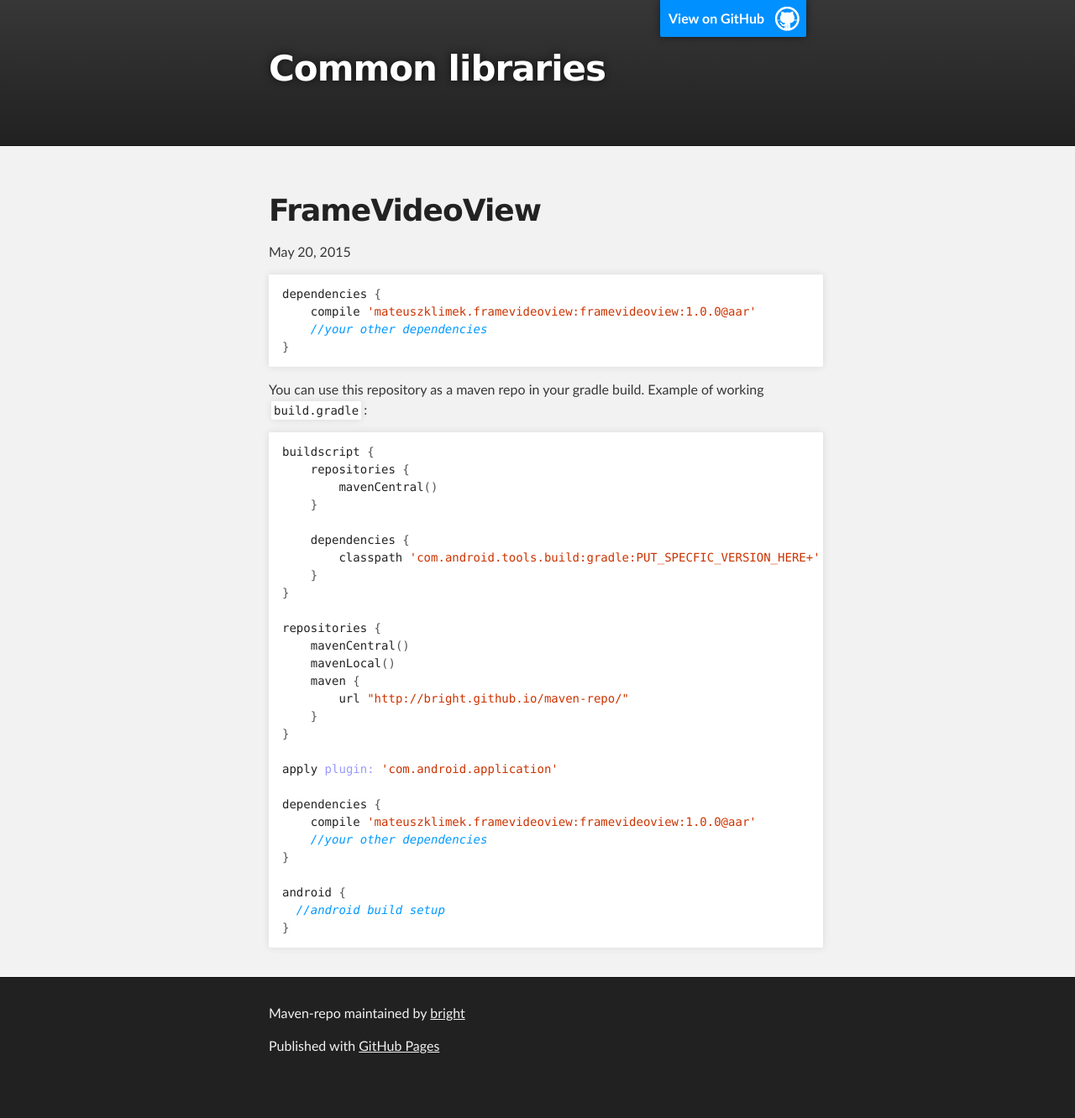
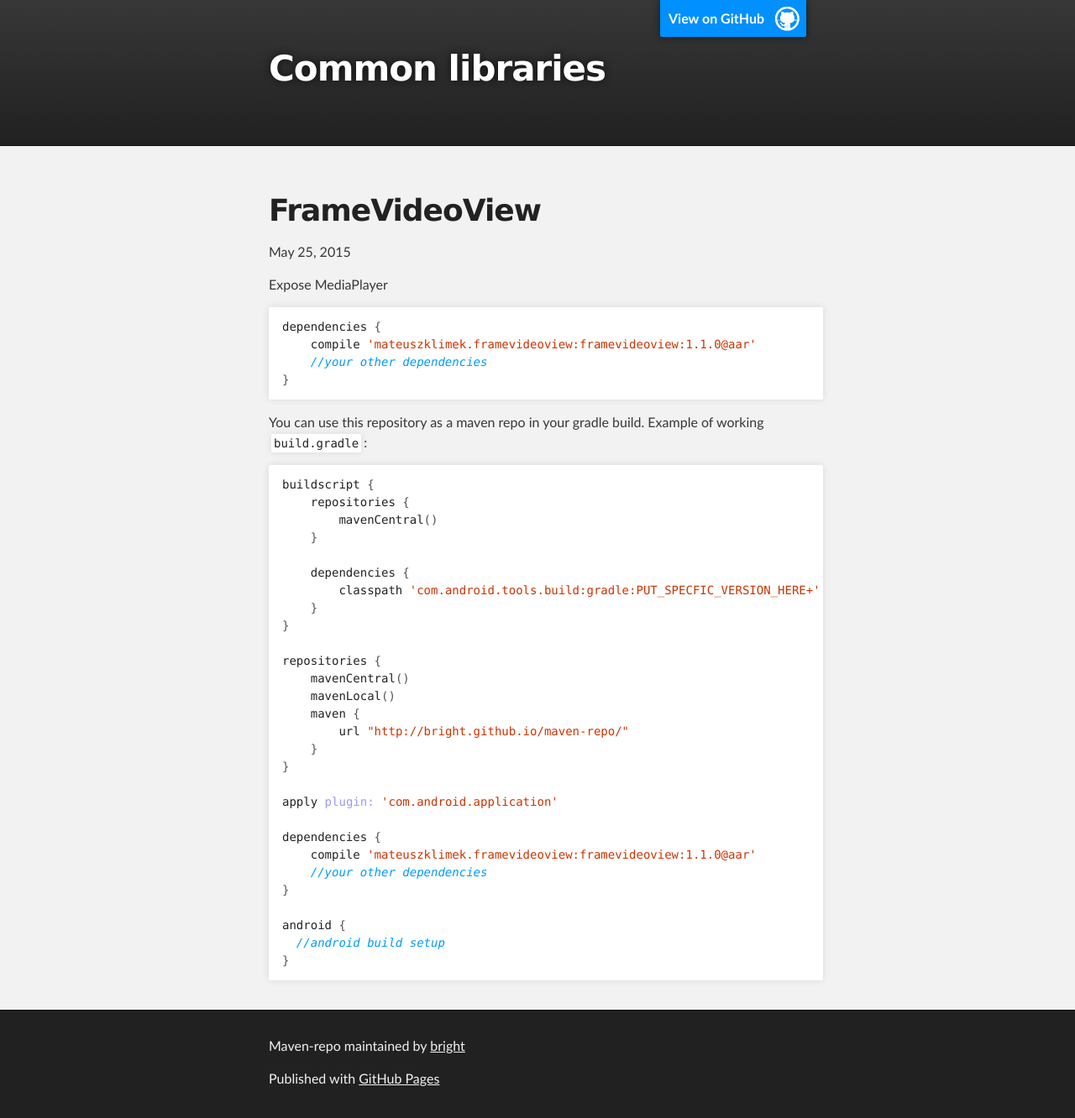
Before and after one commit to bright/maven-repo, a Jekyll site: the page built from _posts/2015-05-25-framevideoview.md, in a window 1280 px wide. Shown: the whole page at 84% size. Built offline with Jekyll 4.4.1, drawn with Linux system fonts in a browser that asks for light colours; before the commit the page ends 1293 px from its top, so only the background shows below that.

Commit message:
FrameViedoView 1.1.0

```diff
--- a/_data/framevideoview.yml
+++ b/_data/framevideoview.yml
@@ -2,3 +2,4 @@ artifactId: framevideoview
 groupId: mateuszklimek.framevideoview
 versions:
   - 1.0.0
+  - 1.1.0
--- a/_data/swipemenulistview.yml
+++ b/_data/swipemenulistview.yml
@@ -2,3 +2,4 @@ artifactId: swipemenulistview
 groupId: com.baoyz.swipemenulistview
 versions:
   - 1.0.0
+  - 1.1.0
--- /dev/null
+++ b/_posts/2015-05-25-framevideoview.md
@@ -0,0 +1,10 @@
+---
+layout: post
+title:  "FrameVideoView"
+date:   2015-05-25 10:17:00
+categories: mateuszklimek.framevideoview framevideoview
+data_name: framevideoview
+version: 1.1.0
+---
+
+Expose MediaPlayer
--- a/mateuszklimek/framevideoview/framevideoview/maven-metadata.xml
+++ b/mateuszklimek/framevideoview/framevideoview/maven-metadata.xml
@@ -6,7 +6,8 @@
   <versioning>
     <versions>
       <version>1.0.0</version>
+      <version>1.1.0</version>
     </versions>
-    <lastUpdated>20150520065744</lastUpdated>
+    <lastUpdated>20150525081402</lastUpdated>
   </versioning>
 </metadata>
```
Also changed, not shown: 8 other files.
